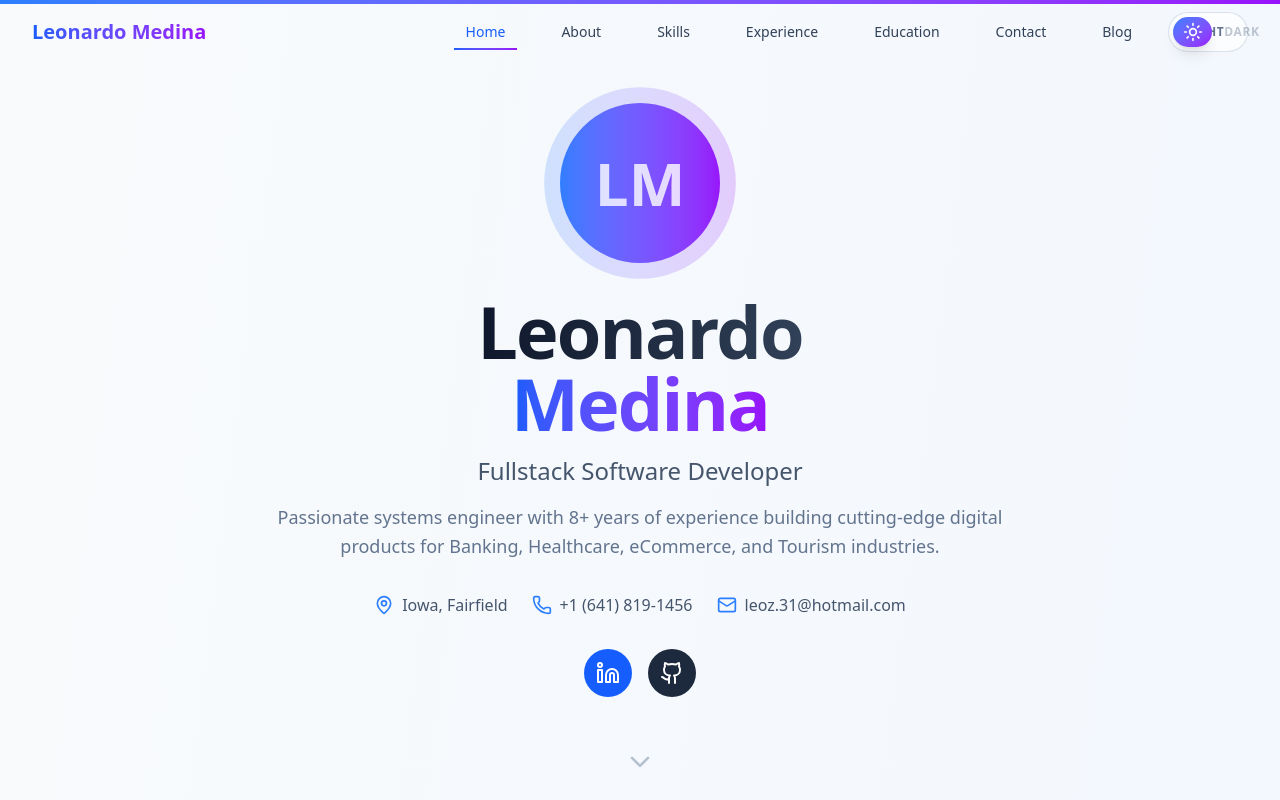
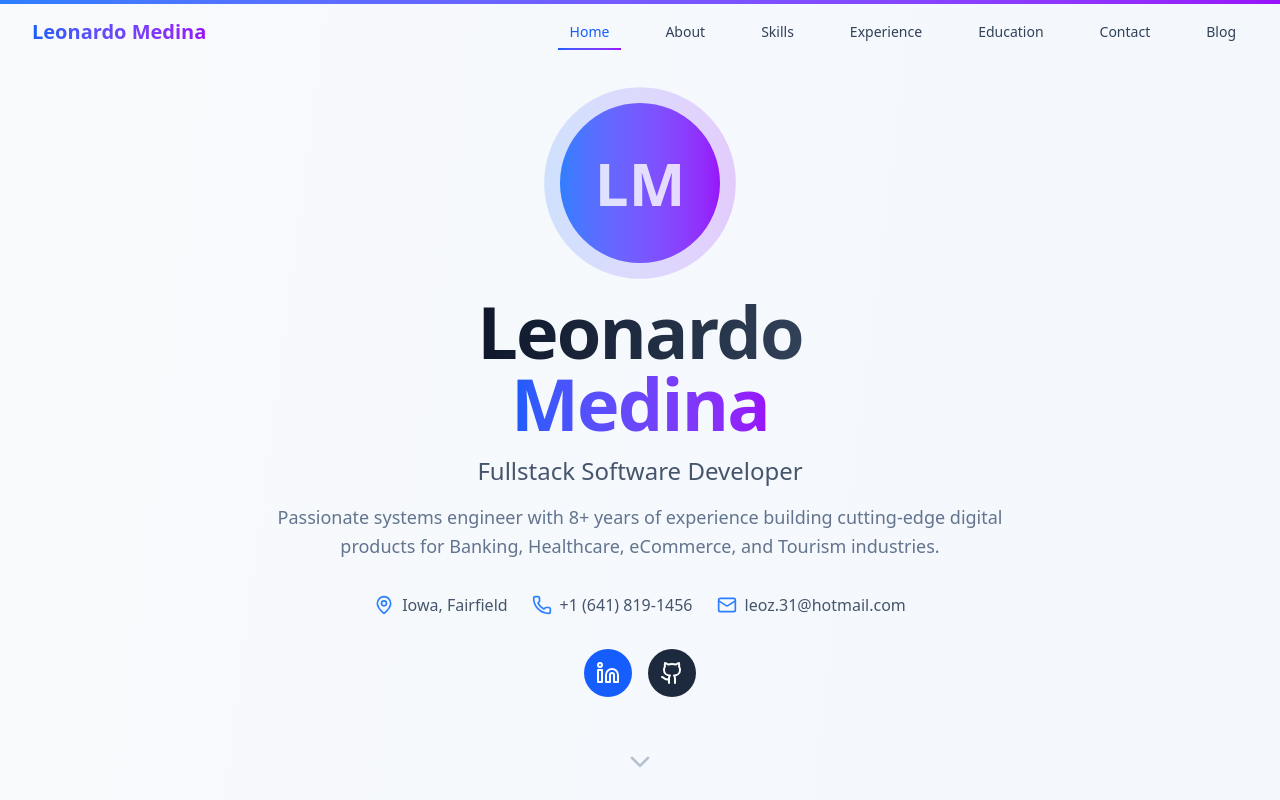
Before and after one commit to leone2016/leonardomedina.com.ec, a React (Vite) app: page / in a window 1280 px wide. Shown: the top 800 px of the page. Built offline with nearby package versions, Linux system fonts and the light colour scheme.

Commit message:
feat(blog) post

```diff
--- a/src/Components/BlogList.jsx
+++ b/src/Components/BlogList.jsx
@@ -11,7 +11,7 @@ export default function BlogList() {
             <motion.div
                 initial={{ opacity: 0 }}
                 animate={{ opacity: 1 }}
-                className="rounded-3xl border border-dashed border-slate-300 bg-white/80 p-12 text-center shadow-sm dark:border-slate-700 dark:bg-slate-900/70 dark:text-slate-300"
+                className="rounded-3xl border border-dashed border-slate-300 bg-white/80 p-12 text-center shadow-sm"
             >
                 <p className="text-lg font-medium text-slate-500 dark:text-slate-400">
                     New stories are coming soon. Stay tuned!
--- a/src/Components/Navigation.jsx
+++ b/src/Components/Navigation.jsx
@@ -2,7 +2,7 @@ import React, { useState, useEffect, useCallback, useMemo } from 'react';
 import { motion } from 'framer-motion';
 import { Menu, X } from 'lucide-react';
 import { useLocation, useNavigate } from 'react-router-dom';
-import ThemeToggle from './ThemeToggle.jsx';
+
 
 const navItems = [
     { id: 'hero', label: 'Home', type: 'section' },
@@ -96,8 +96,8 @@ export default function Navigation() {
         <motion.nav
             className={`fixed top-0 left-0 right-0 z-40 transition-all duration-300 ${
                 isScrolled
-                    ? 'bg-white/80 backdrop-blur-lg border-b border-slate-200/50 shadow-sm dark:bg-slate-950/80 dark:border-slate-800/60 dark:shadow-slate-950/40'
-                    : 'bg-transparent dark:bg-transparent'
+                    ? 'bg-white/80 backdrop-blur-lg border-b border-slate-200/50 shadow-sm'
+                    : 'bg-transparent'
             }`}
             initial={{ y: -100 }}
             animate={{ y: 0 }}
@@ -107,7 +107,7 @@ export default function Navigation() {
                 <div className="flex justify-between items-center h-16">
                     <motion.button
                         type="button"
-                        className="font-bold text-xl bg-gradient-to-r from-blue-600 to-purple-600 bg-clip-text text-transparent cursor-pointer dark:from-blue-400 dark:to-purple-500"
+                        className="font-bold text-xl bg-gradient-to-r from-blue-600 to-purple-600 bg-clip-text text-transparent cursor-pointer"
                         whileHover={{ scale: 1.05 }}
                         onClick={() => {
                             if (isHome) {
@@ -121,7 +121,7 @@ export default function Navigation() {
                     </motion.button>
 
                     {/* Desktop Navigation */}
-                    <div className="hidden md:flex items-center gap-6">
+                    <div className="hidden md:flex space-x-8">
                         <div className="flex items-center space-x-8">
                             {navItems.map((item) => {
                                 const active = isItemActive(item);
@@ -131,14 +131,14 @@ export default function Navigation() {
                                         onClick={() => handleNavigation(item)}
                                         className={`px-3 py-2 text-sm font-medium transition-all duration-300 relative ${
                                             active
-                                                ? 'text-blue-600 dark:text-blue-400'
-                                                : 'text-slate-700 hover:text-blue-600 dark:text-slate-200 dark:hover:text-blue-400'
+                                                ? 'text-blue-600'
+                                                : 'text-slate-700 hover:text-blue-600'
                                         }`}
                                     >
                                         {item.label}
                                         {active && (
                                             <motion.div
-                                                className="absolute bottom-0 left-0 right-0 h-0.5 bg-gradient-to-r from-blue-600 to-purple-600 dark:from-blue-400 dark:to-purple-500"
+                                                className="absolute bottom-0 left-0 right-0 h-0.5 bg-gradient-to-r from-blue-600 to-purple-600"
                                                 layoutId="activeTab"
                                                 initial={false}
                                                 transition={{ duration: 0.3 }}
@@ -148,15 +148,15 @@ export default function Navigation() {
                                 );
                             })}
                         </div>
-                        <ThemeToggle />
+
                     </div>
 
                     {/* Mobile menu button */}
                     <button
-                        className="md:hidden p-2 rounded-lg hover:bg-slate-100 transition-colors dark:hover:bg-slate-800/70"
+                        className="md:hidden p-2 rounded-lg hover:bg-slate-100 transition-colors"
                         onClick={() => setIsMenuOpen(!isMenuOpen)}
                     >
-                        {isMenuOpen ? <X className="w-6 h-6 text-slate-700 dark:text-slate-200" /> : <Menu className="w-6 h-6 text-slate-700 dark:text-slate-200" />}
+                        {isMenuOpen ? <X className="w-6 h-6" /> : <Menu className="w-6 h-6" />}
                     </button>
                 </div>
 
@@ -170,7 +170,7 @@ export default function Navigation() {
                     }}
                     transition={{ duration: 0.3 }}
                 >
-                    <div className="px-2 pt-2 pb-3 space-y-1 bg-white/90 backdrop-blur-lg rounded-lg mt-2 border border-slate-200/50 dark:bg-slate-950/80 dark:border-slate-800/60">
+                    <div className="px-2 pt-2 pb-3 space-y-1 bg-white/90 backdrop-blur-lg rounded-lg mt-2 border border-slate-200/50">
                         {navItems.map((item) => {
                             const active = isItemActive(item);
                             return (
@@ -179,17 +179,14 @@ export default function Navigation() {
                                     onClick={() => handleNavigation(item)}
                                     className={`block px-3 py-2 text-base font-medium w-full text-left rounded-lg transition-colors ${
                                         active
-                                            ? 'text-blue-600 bg-blue-50 dark:text-blue-400 dark:bg-blue-500/10'
-                                            : 'text-slate-700 hover:text-blue-600 hover:bg-slate-50 dark:text-slate-200 dark:hover:text-blue-400 dark:hover:bg-slate-800/70'
+                                            ? 'text-blue-600 bg-blue-50'
+                                            : 'text-slate-700 hover:text-blue-600 hover:bg-slate-50'
                                     }`}
                                 >
                                     {item.label}
                                 </button>
                             );
                         })}
-                        <div className="pt-4 flex justify-center">
-                            <ThemeToggle />
-                        </div>
                     </div>
                 </motion.div>
             </div>
--- a/src/Components/ThemeToggle.jsx
+++ /dev/null
@@ -1,79 +0,0 @@
-import { useEffect, useMemo, useState } from 'react';
-import { Moon, Sun } from 'lucide-react';
-
-const STORAGE_KEY = 'theme-preference';
-
-const getPreferredScheme = () => {
-    if (typeof window === 'undefined') return 'light';
-    const stored = window.localStorage.getItem(STORAGE_KEY);
-    if (stored === 'dark' || stored === 'light') {
-        return stored;
-    }
-    const media = window.matchMedia?.('(prefers-color-scheme: dark)');
-    return media?.matches ? 'dark' : 'light';
-};
-
-const applyTheme = (theme) => {
-    if (typeof document === 'undefined') return;
-    const root = document.documentElement;
-    const isDark = theme === 'dark';
-
-    root.classList.toggle('dark', isDark);
-    root.style.colorScheme = theme;
-};
-
-export default function ThemeToggle() {
-    const [theme, setTheme] = useState(() => {
-        const initial = getPreferredScheme();
-        if (typeof document !== 'undefined') {
-            applyTheme(initial);
-        }
-        return initial;
-    });
-
-    useEffect(() => {
-        applyTheme(theme);
-        window.localStorage.setItem(STORAGE_KEY, theme);
-    }, [theme]);
-
-    useEffect(() => {
-        const media = window.matchMedia('(prefers-color-scheme: dark)');
-        const listener = (event) => {
-            setTheme(event.matches ? 'dark' : 'light');
-        };
-
-        media.addEventListener('change', listener);
-        return () => media.removeEventListener('change', listener);
-    }, []);
-
-    const isDark = useMemo(() => theme === 'dark', [theme]);
-
-    const handleToggle = () => {
-        setTheme((prev) => (prev === 'dark' ? 'light' : 'dark'));
-    };
-
-    return (
-        <button
-            type="button"
-            onClick={handleToggle}
-            aria-label={`Switch to ${isDark ? 'light' : 'dark'} mode`}
-            className="group relative inline-flex h-10 w-20 items-center rounded-full border border-slate-300/70 bg-white/70 px-1 transition-all duration-300 hover:border-blue-400/70 hover:shadow-lg dark:border-slate-700/70 dark:bg-slate-900/80 dark:hover:border-purple-400/70"
-        >
-            <span
-                className={`absolute inset-y-1 flex w-1/2 items-center justify-center rounded-full bg-gradient-to-br from-blue-500 to-purple-600 text-white shadow-lg transition-all duration-300 ${
-                    isDark ? 'translate-x-full' : 'translate-x-0'
-                }`}
-            >
-                {isDark ? <Moon className="h-5 w-5" /> : <Sun className="h-5 w-5" />}
-            </span>
-            <span className="flex h-full w-full items-center justify-between px-3 text-xs font-semibold uppercase tracking-wider text-slate-500 dark:text-slate-300">
-                <span className={`transition-opacity duration-300 ${isDark ? 'opacity-40' : 'opacity-100'}`}>
-                    Light
-                </span>
-                <span className={`text-right transition-opacity duration-300 ${isDark ? 'opacity-100' : 'opacity-40'}`}>
-                    Dark
-                </span>
-            </span>
-        </button>
-    );
-}
--- a/src/Pages/BlogDetailPage.jsx
+++ b/src/Pages/BlogDetailPage.jsx
@@ -13,7 +13,7 @@ export default function BlogDetailPage() {
     }
 
     return (
-        <div className="min-h-screen bg-gradient-to-br from-slate-50 via-white to-blue-50 text-slate-900 transition-colors duration-500 dark:bg-gradient-to-br dark:from-slate-950 dark:via-slate-950 dark:to-slate-900 dark:text-slate-100">
+        <div className="min-h-screen bg-gradient-to-br from-slate-50 via-white to-blue-50 text-slate-900 transition-colors duration-500">
             <Navigation />
             <main className="pt-24 pb-32">
                 <PostViewer post={post} />
--- a/src/Pages/Portafolio.jsx
+++ b/src/Pages/Portafolio.jsx
@@ -40,10 +40,10 @@ export default function Portafolio(){
     }, [location, navigate]);
 
     return(
-        <div className="min-h-screen bg-gradient-to-br from-slate-50 to-blue-50 text-slate-900 transition-colors duration-500 dark:bg-gradient-to-br dark:from-slate-950 dark:via-slate-950 dark:to-slate-900 dark:text-slate-100">
+        <div className="min-h-screen bg-gradient-to-br from-slate-50 to-blue-50">
             {/* Progress bar */}
             <motion.div
-                className="fixed top-0 left-0 right-0 h-1 bg-gradient-to-r from-blue-500 to-purple-600 z-50 origin-left dark:from-purple-400 dark:to-blue-500"
+                className="fixed top-0 left-0 right-0 h-1 bg-gradient-to-r from-blue-500 to-purple-600 z-50 origin-left"
                 style={{ scaleX }}
             />
 
```
Also changed, not shown: src/Components/BlogCard.jsx (+6 -6 lines), src/Components/PostViewer.jsx (+5 -5 lines), src/Pages/BlogListPage.jsx (+5 -5 lines).
